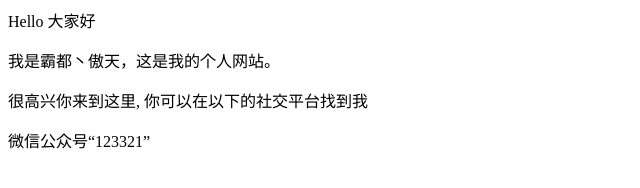
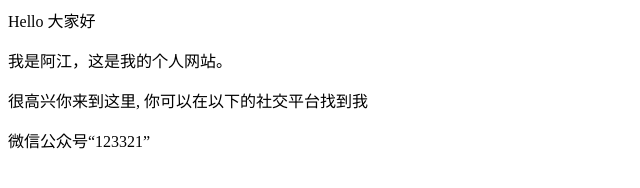
Before and after one commit to ajiang2013/ajiang2013.github.io, a plain HTML site: page index.html in a window 1280 px wide. Shown: the whole page, without its empty margins (0-640 px from the left). Drawn offline with Linux system fonts and the light colour scheme.

Commit message:
Update index.html

```diff
--- a/index.html
+++ b/index.html
@@ -1,4 +1,4 @@
 <p>Hello 大家好</p>
-<p>我是霸都丶傲天，这是我的个人网站。 </p>
+<p>我是阿江，这是我的个人网站。 </p>
 <p>很高兴你来到这里, 你可以在以下的社交平台找到我</p>
 <p>微信公众号“123321”</p>
```
